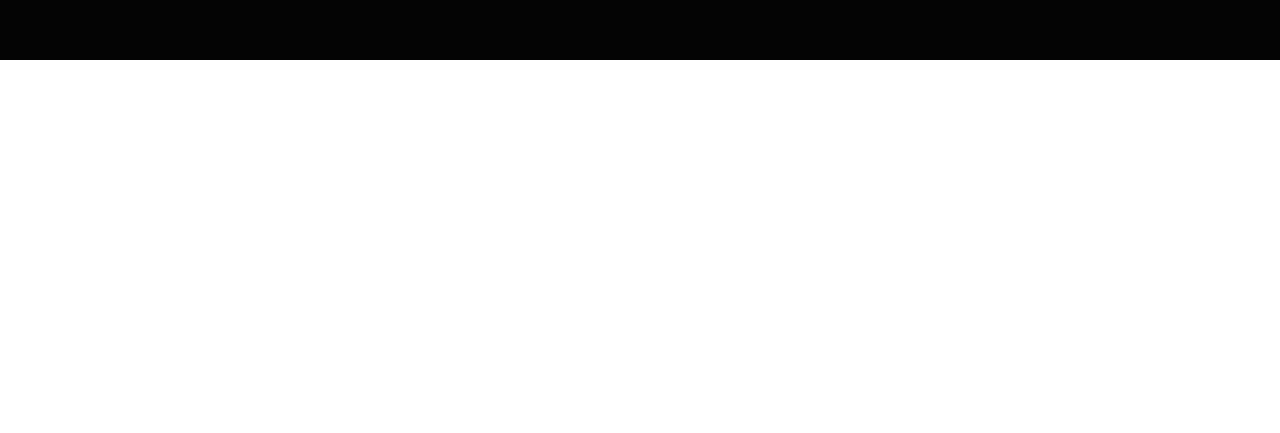
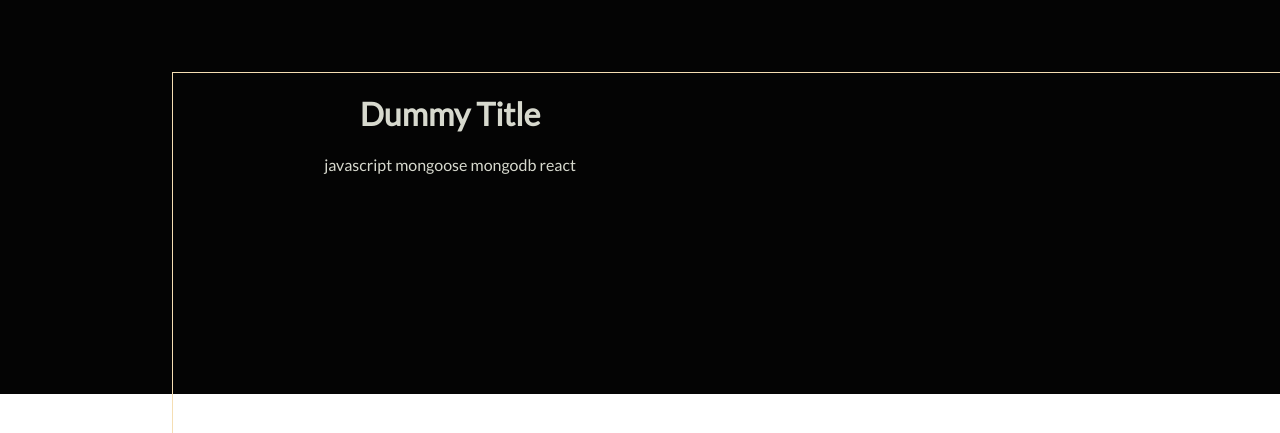
Before and after one commit to TelleDelly/Portfolio, a React (Create React App) app in the folder portfolio/: page / in a window 1280 px wide. Shown: the part 1239-1672 px from the top of the page. Before the commit the page ends 1299 px from the top, so only its background shows below. Built offline with nearby package versions, Linux system fonts and the light colour scheme.

Commit message:
working more with grid

```diff
--- a/portfolio/public/index.html
+++ b/portfolio/public/index.html
@@ -15,6 +15,9 @@
       user's mobile device or desktop. See https://developers.google.com/web/fundamentals/web-app-manifest/
     -->
     <link rel="manifest" href="%PUBLIC_URL%/manifest.json" />
+    <link rel="preconnect" href="https://fonts.googleapis.com">
+<link rel="preconnect" href="https://fonts.gstatic.com" crossorigin>
+<link href="https://fonts.googleapis.com/css2?family=Lato&family=Norican&family=Poppins:ital,wght@1,100;1,300;1,400&display=swap" rel="stylesheet">
     <!--
       Notice the use of %PUBLIC_URL% in the tags above.
       It will be replaced with the URL of the `public` folder during the build.
--- a/portfolio/src/App.css
+++ b/portfolio/src/App.css
@@ -16,6 +16,7 @@ aux-color - OC7489
   grid-template-columns: 12fr 84fr;
   background-color: #040404;
   color: #D7D9CE;
+  font-family: 'Lato', sans-serif;
 }
 
 .navigation{
--- a/portfolio/src/Pages/Projects/Project.jsx
+++ b/portfolio/src/Pages/Projects/Project.jsx
@@ -1,11 +1,30 @@
-import React from 'react'
+import React, { useEffect, useState } from 'react'
+
+const prepTechStack = (techStack) => {
+  let techstring = ""
+  techStack.forEach((tech) => {
+    return techstring += ` ${tech}`
+  })
+  return techstring
+}
 
 
 //Rounded corners and box shadow on project cards
-const Project = () => {
+const Project = ({project}) => {
+
+  const [techStackList, setTechStackList] = useState();
+
+  useEffect(() => {
+    setTechStackList(prepTechStack(project.techstack));
+  })
+
   return (
-    <div className='project-container'>
+    <div className='project'>
+        <div className='title-and-stack'>
+          <h1>{project.title}</h1>
+          <p>{techStackList}</p>
 
+        </div>
     </div>
   )
 }
--- a/portfolio/src/Pages/Projects/Projects.css
+++ b/portfolio/src/Pages/Projects/Projects.css
@@ -1,13 +1,15 @@
 .projects-main{
     width: 100%;
-    height: fit-content;
+    height: 100vh;
+
 }
 
 .projects-container{
     width: 100%;
+    height: 100%;
     display: grid;
-    grid-template-columns: repeat(2, 1fr);
-    grid-template-rows: auto;
+    grid-template-columns: 2fr 2fr 1fr;
+    grid-template-rows: 50% 50%;
 }
 
 .project{
@@ -18,6 +20,6 @@
     grid-template-rows: 2fr 2fr 1fr;
     row-gap: 8px;
     column-gap: 12px;
-    border: 1px solid white;
+    border: 1px solid wheat;
     margin: 12px;
 }
--- a/portfolio/src/Pages/Projects/Projects.jsx
+++ b/portfolio/src/Pages/Projects/Projects.jsx
@@ -1,4 +1,5 @@
 import React from 'react'
+import Project from './Project'
 import './Projects.css'
 
 // Project List component
@@ -9,16 +10,8 @@ const Projects = ({projects}) => {
     <div className='projects-main'>
       <h2>Checkout Some of my projects</h2>
         <div className='projects-container'>
-           {projects.map((project) => {
-                return(
-                    <>
-                        <div className='project'>
-                          <h3>{project.title}</h3>
-                          <h3>{}</h3>
-                        </div>
-                    </>
-                )
-           })}
+           <Project project={projects[0]}/>
+           <Project project={projects[1]}/>
         </div>
     </div>
   )
```
